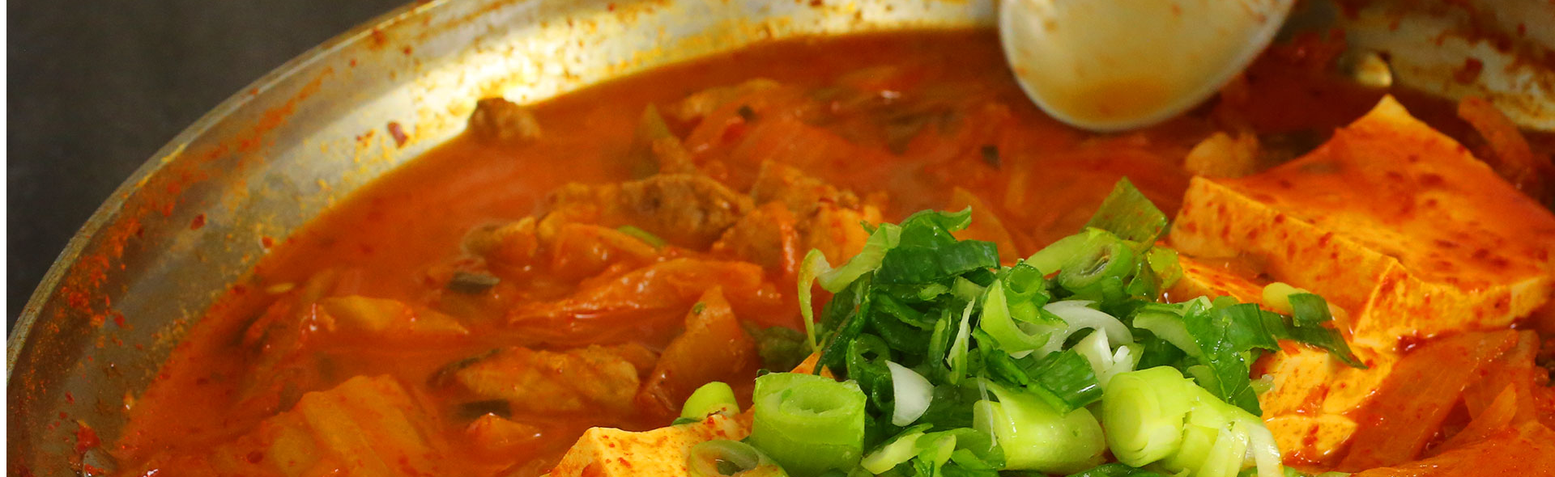
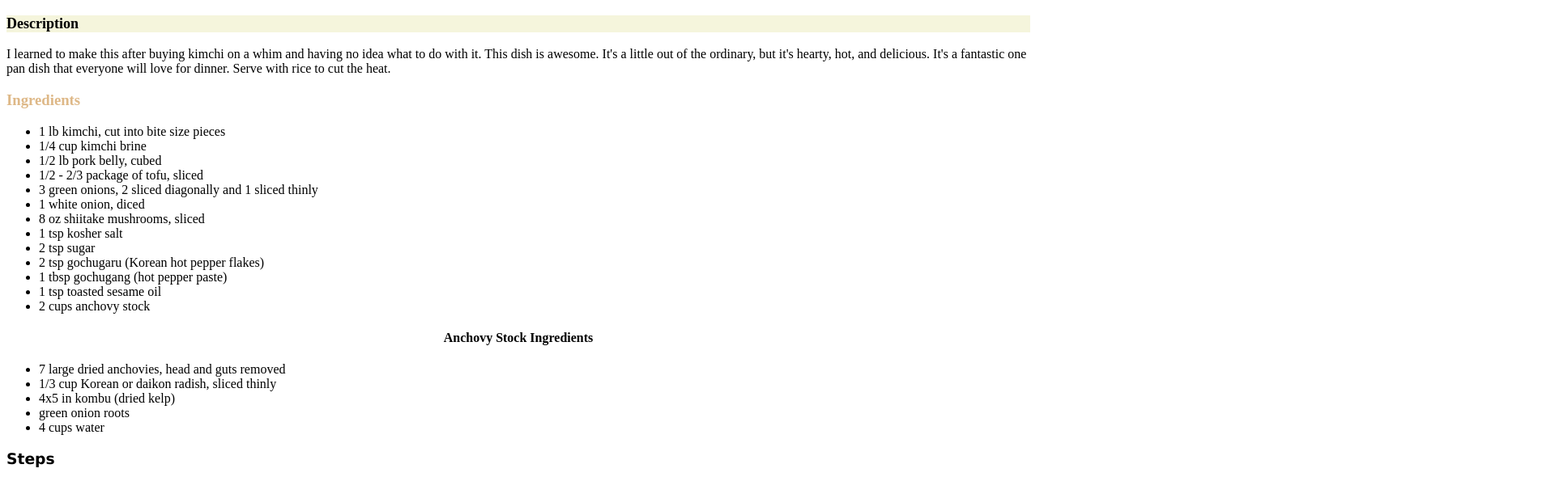
Before and after one commit to dbub-alt/odin-recipes, a plain HTML site: page recipes/kimchi-jjigae/kimchi-jjigae.html in a window 1280 px wide. Shown: the part 326-916 px from the top of the page at 81% size, 1920 px wide, since content can reach past the window. Drawn offline with Linux system fonts and the light colour scheme.

Commit message:
reorganized recipes folder. Added css style sheets to recipes. Customized CSS

```diff
--- /dev/null
+++ b/recipes/gazpacho/style.css
@@ -0,0 +1,20 @@
+img {
+    height: auto;
+    width: 350px;
+}
+
+.desc {
+    color: royalblue;
+}
+
+.ing {
+    background-color: red;
+}
+
+li {
+    font-family: 'Courier New', Courier, monospace;
+}
+
+.steps {
+    font-weight: bold;
+}
--- a/recipes/kimchi-jjigae.html
+++ b/recipes/kimchi-jjigae/kimchi-jjigae.html
@@ -3,14 +3,15 @@
     <head>
         <title>Kimchi-Jjigae</title>
         <meta charset="utf-8"/>
+        <link rel="stylesheet" href="style.css">
     </head>
 
     <body>
         <h1>Kimchi-Jjigae</h1>
-        <img src="images/kimchijjigae.jpg" alt="kimchi-jjigae">
-        <h3>Description</h3>
+        <img src="kimchi-jjigae.jpg" alt="kimchi-jjigae">
+        <h3 id="desc">Description</h3>
             <p>I learned to make this after buying kimchi on a whim and having no idea what to do with it. This dish is awesome. It's a little out of the ordinary, but it's hearty, hot, and delicious. It's a fantastic one pan dish that everyone will love for dinner. Serve with rice to cut the heat.</p>
-        <h3>Ingredients</h3>
+        <h3 id="ing">Ingredients</h3>
             <ul>
                 <li>1 lb kimchi, cut into bite size pieces</li>
                 <li>1/4 cup kimchi brine</li>
@@ -26,7 +27,7 @@
                 <li>1 tsp toasted sesame oil</li>
                 <li>2 cups anchovy stock</li>
             </ul>
-        <h4>Anchovy Stock Ingredients</h4>
+        <h4 id="anchovy">Anchovy Stock Ingredients</h4>
             <ul>
                 <li>7 large dried anchovies, head and guts removed</li>
                 <li>1/3 cup Korean or daikon radish, sliced thinly</li>
@@ -34,7 +35,7 @@
                 <li>green onion roots</li>
                 <li>4 cups water</li>
             </ul>
-        <h3>Steps</h3>
+        <h3 id="steps">Steps</h3>
             <ol>
                 <li>Make your anchovy stock</li>
                     <ol>
--- /dev/null
+++ b/recipes/kimchi-jjigae/style.css
@@ -0,0 +1,21 @@
+img {
+    height: auto;
+    width: 350px;
+}
+
+#anchovy {
+    text-align: center;
+}
+
+#desc {
+    background-color: beige;
+    font-size: large;
+}
+
+#ing {
+    color: burlywood;
+}
+
+#steps {
+    font-family: 'Lucida Sans', 'Lucida Sans Regular', 'Lucida Grande', 'Lucida Sans Unicode', Geneva, Verdana, sans-serif;
+}
--- /dev/null
+++ b/recipes/miso_soup/style.css
@@ -0,0 +1,11 @@
+img {
+    height: auto;
+    width: 350px;
+}
+
+h3 {
+    color: chartreuse;
+    background-color: darkgoldenrod;
+    font-family: cursive;
+    font-weight: bold;
+}
```
Also changed, not shown: recipes/gazpacho/gazpacho.html (renamed from recipes/gazpacho.html, +6 -5 lines), recipes/miso_soup/miso_soup.html (renamed from recipes/miso_soup.html, +5 -4 lines), recipes/gazpacho/gazpacho.jpg (renamed from recipes/images/gazpacho.jpg), recipes/kimchi-jjigae/kimchi-jjigae.jpg (renamed from recipes/images/kimchijjigae.jpg), recipes/miso_soup/miso_soup.jpg (renamed from recipes/images/miso_soup.jpg).
